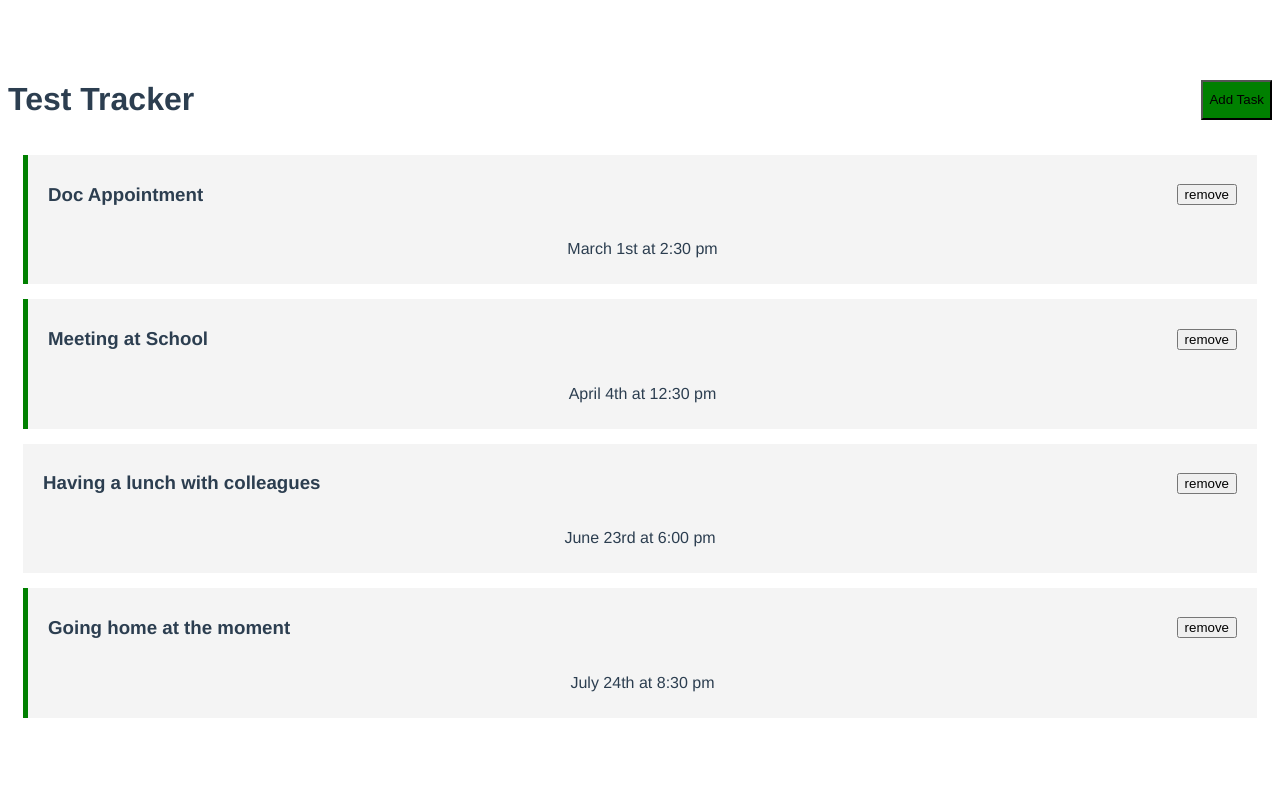
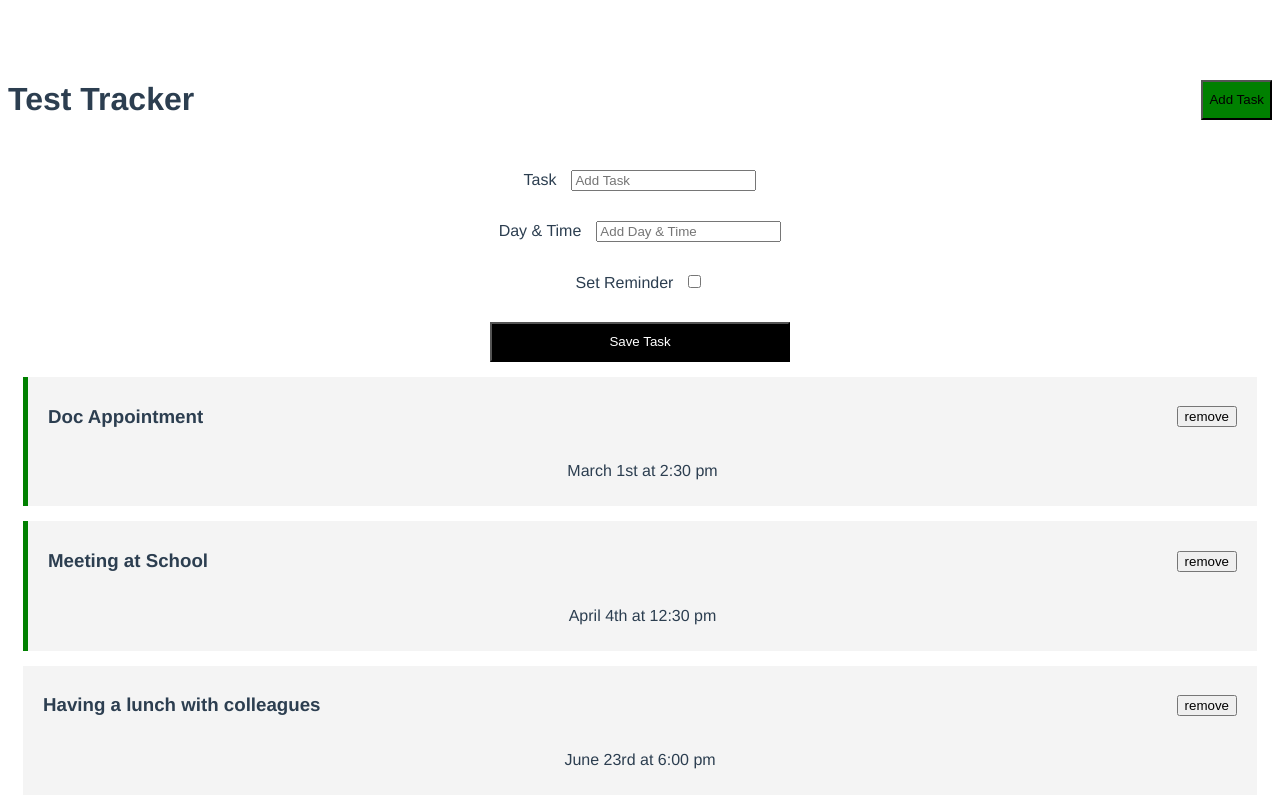
Before and after one commit to coldicecoffee/vue-crash-course-2021, a Vue app: page / in a window 1280 px wide. Shown: the top 800 px of the page. Built offline with nearby package versions, Linux system fonts and the light colour scheme.

Commit message:
Implemented 'Add Task' component to add a task to the tasks array

```diff
--- a/src/App.vue
+++ b/src/App.vue
@@ -1,5 +1,6 @@
 <template>
   <Header title="Test Tracker" />
+  <AddTask @add-task="addTask" />
   <Tasks
     @toggle-reminder="toggleReminder"
     @delete-task="deleteTask"
@@ -8,12 +9,14 @@
 </template>
 
 <script>
+import AddTask from "./components/AddTask.vue";
 import Header from "./components/Header.vue";
 import Tasks from "./components/Tasks.vue";
 
 export default {
   name: "App",
   components: {
+    AddTask,
     Header,
     Tasks,
   },
@@ -23,6 +26,9 @@
     };
   },
   methods: {
+    addTask(task) {
+      this.tasks.push(task);
+    },
     deleteTask(id) {
       if (confirm("Are you sure?")) {
         this.tasks = this.tasks.filter((task) => task.id !== id);
--- /dev/null
+++ b/src/components/AddTask.vue
@@ -0,0 +1,87 @@
+<template>
+  <form @submit="onSubmit" class="add-form">
+    <div class="form-control">
+      <label>Task</label>
+      <input v-model="text" type="text" name="text" placeholder="Add Task" />
+    </div>
+    <div class="form-control">
+      <label>Day & Time</label>
+      <input
+        v-model="day"
+        type="text"
+        name="day"
+        placeholder="Add Day & Time"
+      />
+    </div>
+    <div class="form-control form-control-check">
+      <label>Set Reminder</label>
+      <input v-model="reminder" type="checkbox" name="reminder" />
+    </div>
+    <input type="submit" value="Save Task" class="btn btn-block" />
+  </form>
+</template>
+
+<script>
+export default {
+  name: "AddTask",
+  data() {
+    return {
+      text: "",
+      day: "",
+      reminder: false,
+    };
+  },
+  methods: {
+    onSubmit(e) {
+      e.preventDefault();
+
+      if (!this.text) {
+        alert("Please add a task.");
+        return;
+      }
+
+      const newTask = {
+        id: Math.floor(Math.random() * 100000),
+        text: this.text,
+        day: this.day,
+        reminder: this.reminder,
+      };
+
+      this.$emit("add-task", newTask);
+
+      this.text = "";
+      this.day = "";
+      this.reminder = false;
+    },
+  },
+};
+</script>
+
+
+<!-- Add "scoped" attribute to limit CSS to this component only -->
+<style scoped>
+.btn {
+  background: black;
+  color: white;
+  min-height: 40px;
+  cursor: pointer;
+}
+
+.btn-block {
+  display: block;
+  width: 300px;
+  margin-left: auto;
+  margin-right: auto;
+}
+
+.form-control {
+  margin-left: auto;
+  margin-right: auto;
+  margin-top: 30px;
+  margin-bottom: 30px;
+}
+
+.form-control input {
+  margin-left: 15px;
+}
+</style>
```
